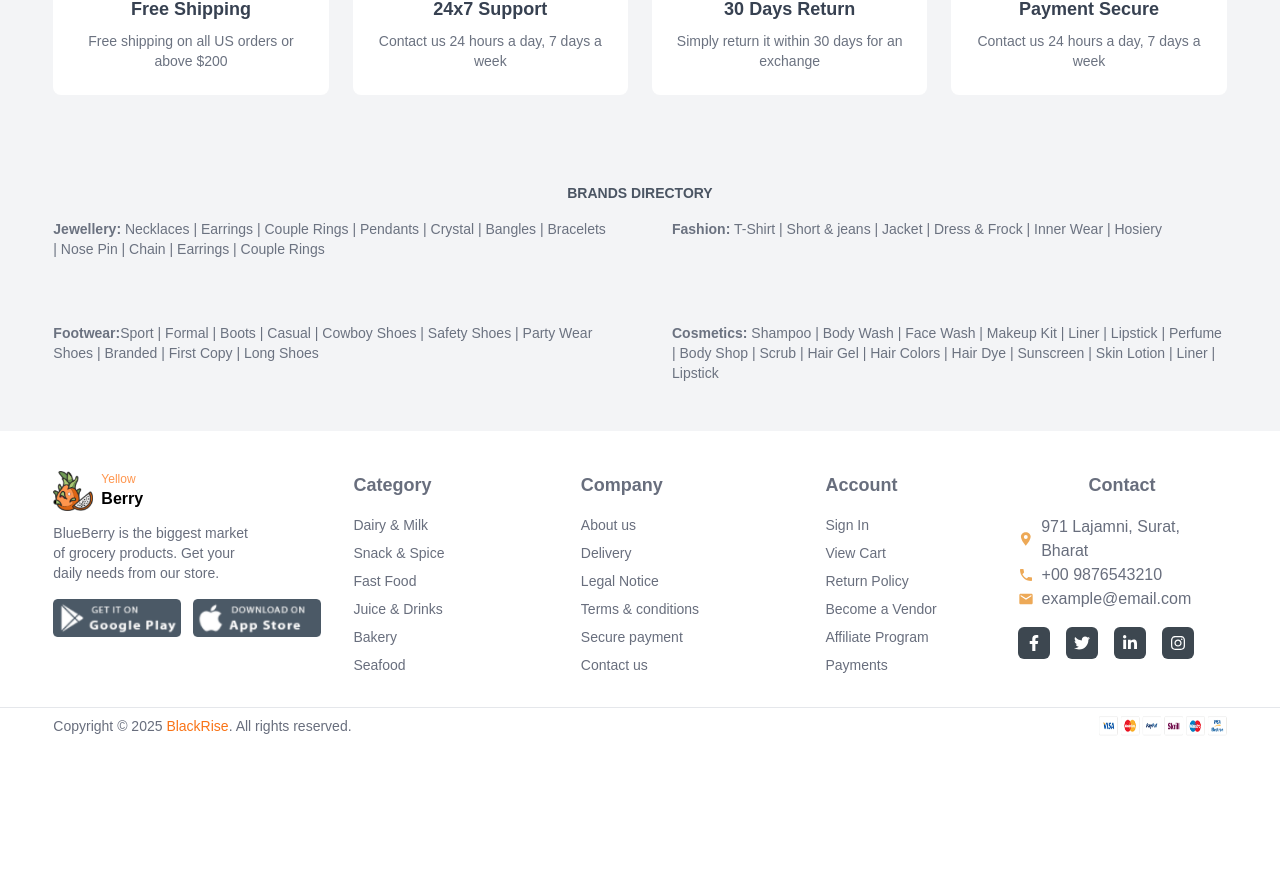
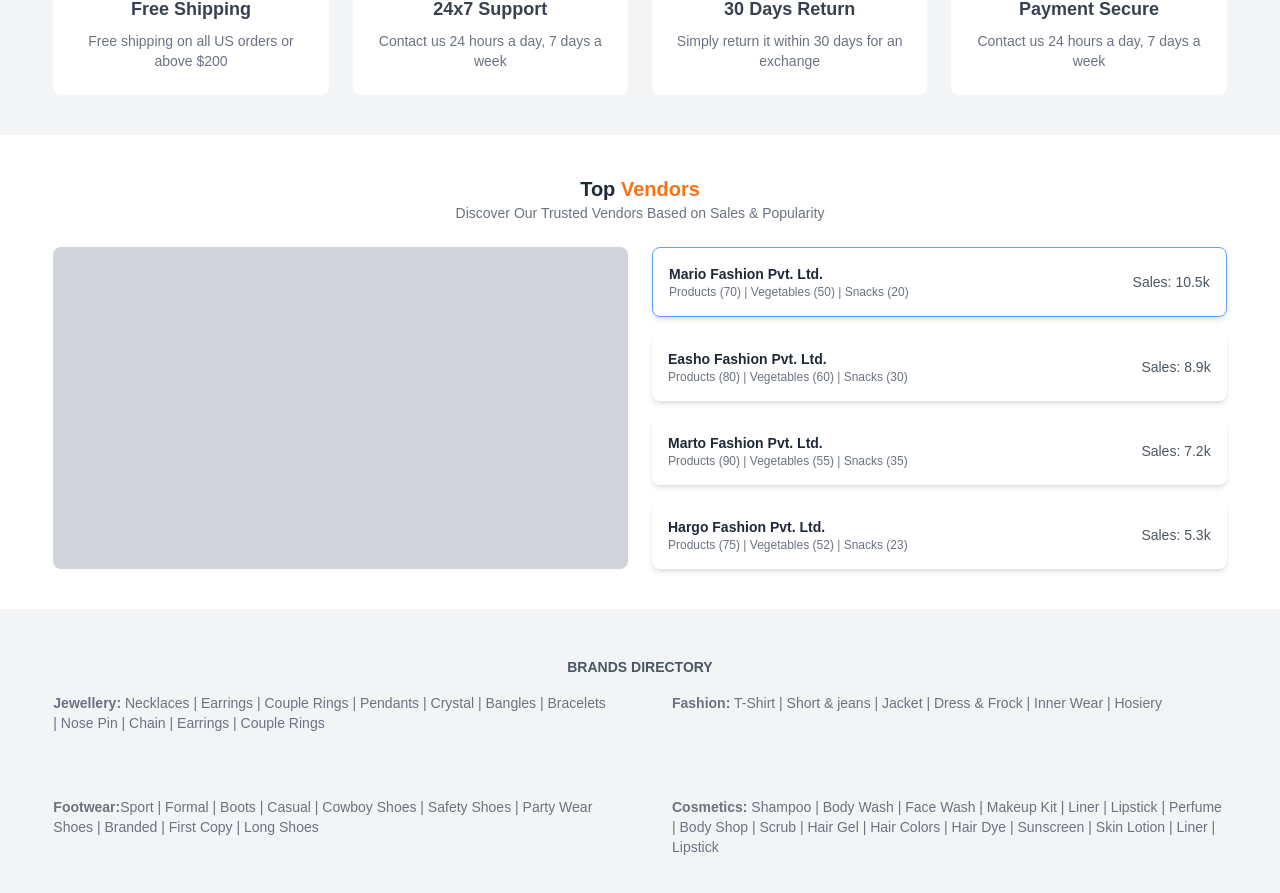
Before and after one commit to mahdihasan333/yelloberry-grocery-shop, a Next.js app: page / in a window 1280 px wide. Shown: the part 3398-4291 px from the top of the page. Before the commit the page ends 4142 px from the top, so only its background shows below. Built offline with nearby package versions, Linux system fonts and the light colour scheme.

Commit message:
added top vendors section

```diff
--- /dev/null
+++ b/src/app/components/TopVendors.jsx
@@ -0,0 +1,37 @@
+'use client';
+
+import Image from 'next/image';
+
+const vendors = [
+  { id: 1, name: 'Mario Fashion Pvt. Ltd.', products: 70, vegetables: 50, snacks: 20, sales: '10.5k' },
+  { id: 2, name: 'Easho Fashion Pvt. Ltd.', products: 80, vegetables: 60, snacks: 30, sales: '8.9k' },
+  { id: 3, name: 'Marto Fashion Pvt. Ltd.', products: 90, vegetables: 55, snacks: 35, sales: '7.2k' },
+  { id: 4, name: 'Hargo Fashion Pvt. Ltd.', products: 75, vegetables: 52, snacks: 23, sales: '5.3k' },
+];
+
+export default function TopVendors() {
+  return (
+    <section className="w-11/12 mx-auto py-10">
+      <h2 className="text-xl font-semibold text-gray-800 text-center">Top <span className="text-orange-500">Vendors</span></h2>
+      <p className="text-gray-500 text-sm text-center mb-6">Discover Our Trusted Vendors Based on Sales & Popularity</p>
+
+      <div className="grid md:grid-cols-2 gap-6">
+        {/* Featured Vendor Image */}
+        <div className="bg-gray-300 rounded-lg h-64 md:h-auto relative"></div>
+
+        {/* Vendor List */}
+        <div className="space-y-4">
+          {vendors.map((vendor, index) => (
+            <div key={vendor.id} className={`p-4 bg-white shadow-md rounded-lg flex justify-between items-center ${index === 0 ? 'border border-blue-400' : ''}`}>
+              <div>
+                <h3 className="text-sm font-semibold text-gray-800">{vendor.name}</h3>
+                <p className="text-gray-500 text-xs">Products ({vendor.products}) | Vegetables ({vendor.vegetables}) | Snacks ({vendor.snacks})</p>
+              </div>
+              <span className="text-gray-600 text-sm">Sales: {vendor.sales}</span>
+            </div>
+          ))}
+        </div>
+      </div>
+    </section>
+  );
+}
--- a/src/app/page.js
+++ b/src/app/page.js
@@ -7,6 +7,7 @@ import DiscountBanner from "./components/DiscountBanner";
 import DayOfTheDeal from "./components/DayOfTheDeal";
 import Fresh from "./components/Fresh";
 import NewArrivals from "./components/NewArrivals";
+import TopVendors from "./components/TopVendors";
 
 export default function Home() {
   return (
@@ -18,6 +19,7 @@ export default function Home() {
       <Fresh/>
       <NewArrivals/>
       <ShippingSection/>
+      <TopVendors/>
       <Brand/>
     </div>
   );
```
